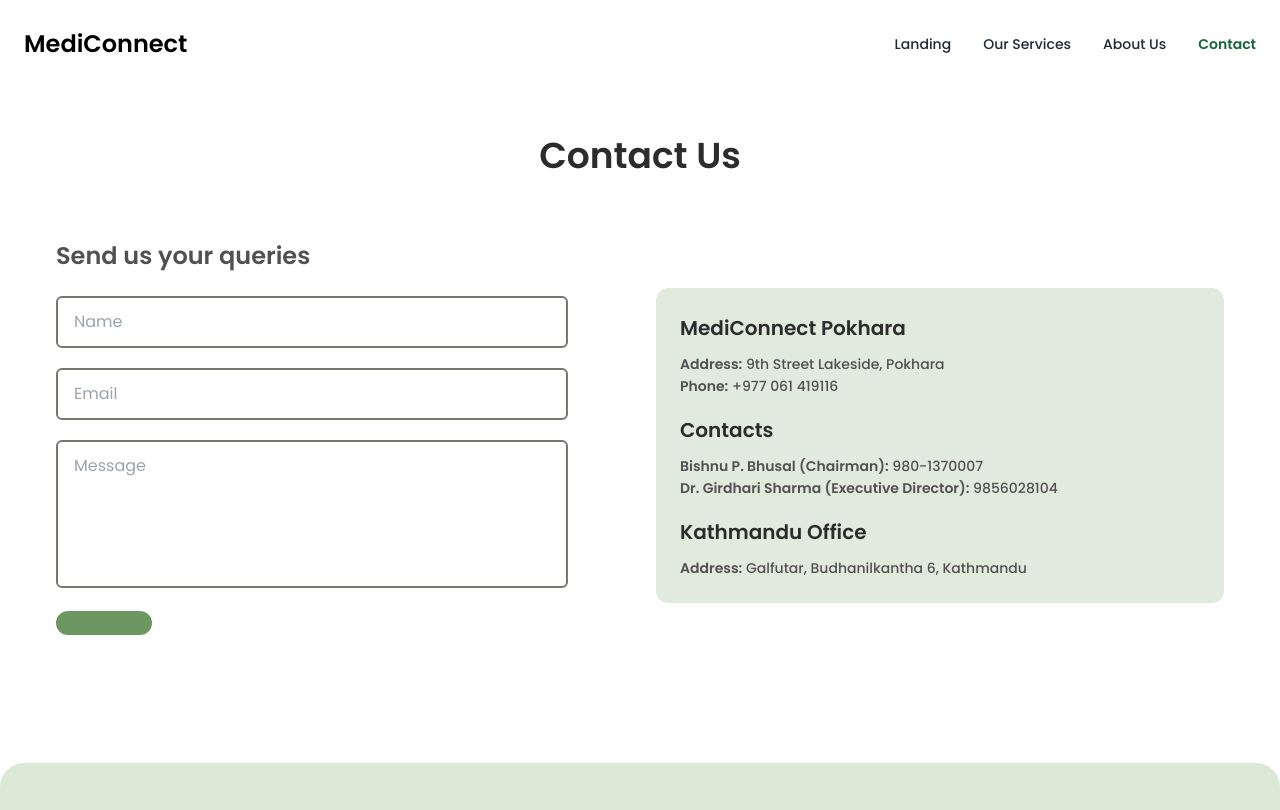
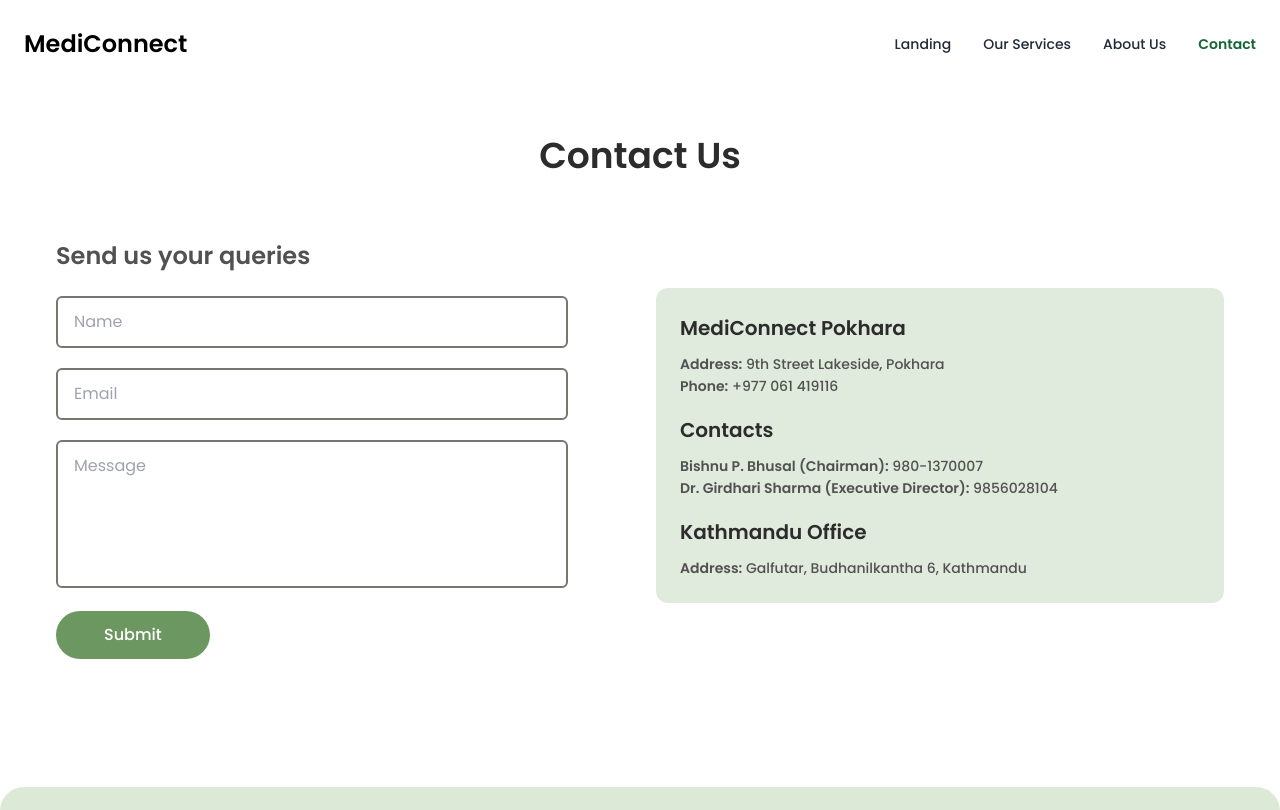
Before and after one commit to SDhakZ/MediConnect, a React (Vite) app: page /contact in a window 1280 px wide. Shown: the top 810 px of the page. Built offline with nearby package versions, Linux system fonts and the light colour scheme.

Commit message:
Refactor: button fix

```diff
--- a/src/pages/components/contactUs.jsx
+++ b/src/pages/components/contactUs.jsx
@@ -188,9 +188,10 @@ export default function ContactUs() {
                 : "bg-[#6d9761] hover:bg-green-700 text-white"
             } ${status === "loading" ? "opacity-70 cursor-not-allowed" : ""}`}
           >
-            {status === "loading" && "Sending..."}
+            {/* {status === "loading" && "Sending..."}
             {status === "success" && "Sent!"}
-            {status === "idle" && "Submit"}
+            {status === "idle" && "Submit"} */}
+            Submit
           </button>
 
           {/* <ReCAPTCHA
```
